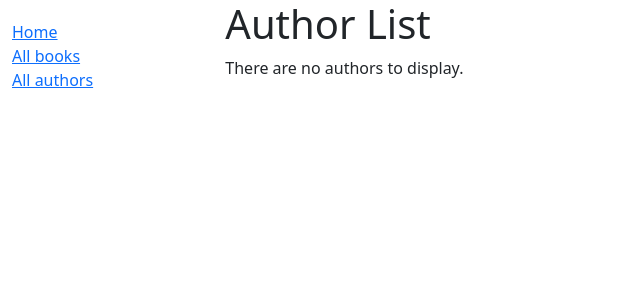
After one commit to high-rolls/django_local_library, a Django app: page /catalog/authors/ in a window 1280 px wide. The commit adds this page. Shown: the top 300 px of the page, without its empty margins (0-640 px from the left). Run offline with Django 5.2, Linux system fonts and the light colour scheme; data that the repository does not hold is empty.

Commit message:
Add author list and detail views

```diff
--- a/catalog/templates/base_generic.html
+++ b/catalog/templates/base_generic.html
@@ -24,7 +24,7 @@
                 <a href="{% url 'books' %}">All books</a>
               </li>
               <li>
-                <a href="">All authors</a>
+                <a href="{% url 'authors' %}">All authors</a>
               </li>
             </ul>
           {% endblock %}
--- /dev/null
+++ b/catalog/templates/catalog/author_list.html
@@ -0,0 +1,21 @@
+{% extends "base_generic.html" %}
+
+{% block title %}
+  <title>Author List</title>
+{% endblock %}
+
+{% block content %}
+    <h1>Author List</h1>
+    {% if author_list %}
+        <ul>
+        {% for author in author_list %}
+            <li>
+                <a href="{{ author.get_absolute_url }}">{{ author }}</a>
+                ({{ author.date_of_birth|default:"" }} - {{ author.date_of_death|default:"" }})
+            </li>
+        {% endfor %}
+        </ul>
+    {% else %}
+        <p>There are no authors to display.</p>
+    {% endif %}
+{% endblock %}
--- a/catalog/templates/catalog/book_list.html
+++ b/catalog/templates/catalog/book_list.html
@@ -1,4 +1,8 @@
 {% extends "base_generic.html" %}
+
+{% block title %}
+  <title>Book List</title>
+{% endblock %}
 
 {% block content %}
   <h1>Book List</h1>
--- a/catalog/urls.py
+++ b/catalog/urls.py
@@ -5,4 +5,6 @@ urlpatterns = [
     path("", views.index, name="index"),
     path("books/", views.BookListView.as_view(), name="books"),
     path("book/<int:pk>", views.BookDetailView.as_view(), name="book-detail"),
+    path("authors/", views.AuthorListView.as_view(), name="authors"),
+    path("author/<int:pk>", views.AuthorDetailView.as_view(), name="author-detail"),
 ]
--- a/catalog/views.py
+++ b/catalog/views.py
@@ -40,3 +40,12 @@ class BookListView(generic.ListView):
 
 class BookDetailView(generic.DetailView):
     model = Book
+
+
+class AuthorListView(generic.ListView):
+    model = Author
+    paginate_by = 10
+
+
+class AuthorDetailView(generic.DetailView):
+    model = Author
```
Also changed, not shown: catalog/templates/catalog/author_detail.html (added, +25 -0 lines), catalog/templates/catalog/book_detail.html (+5 -2 lines).
